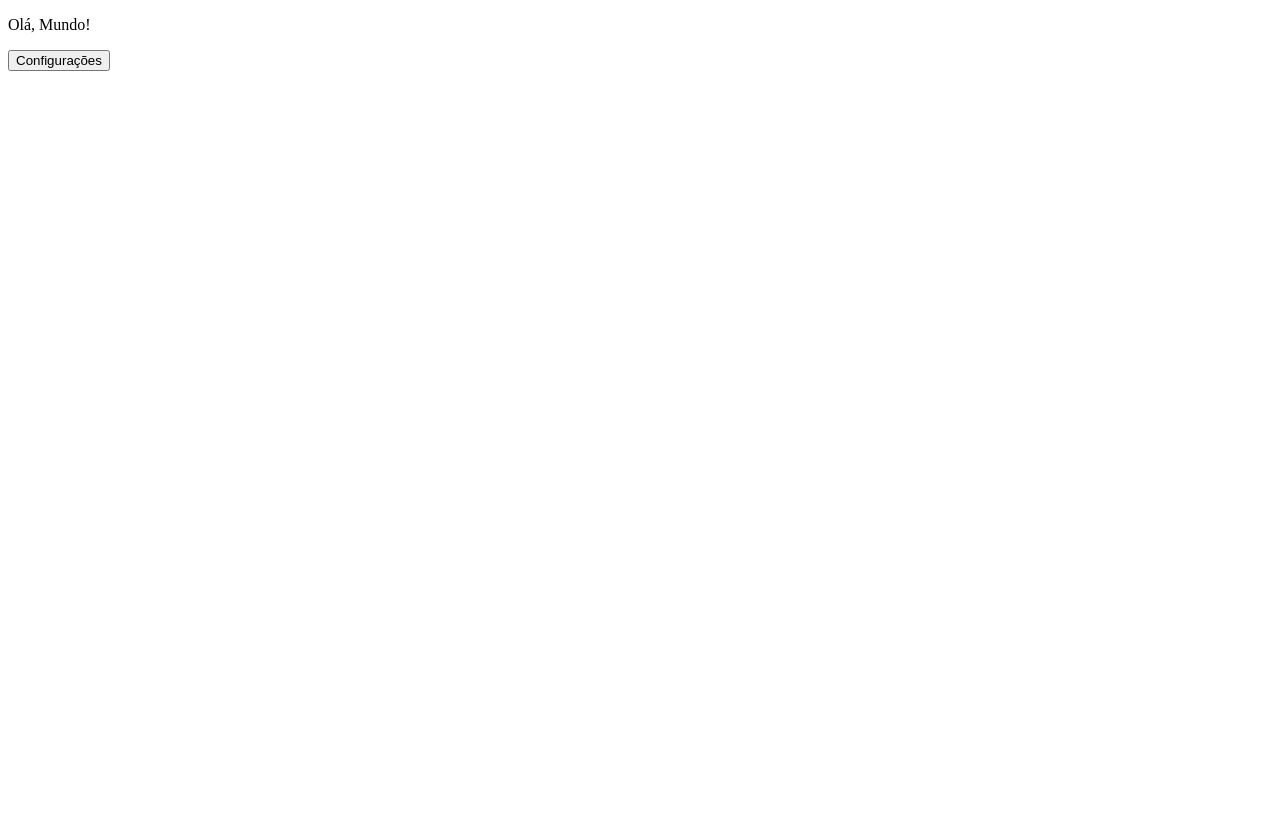
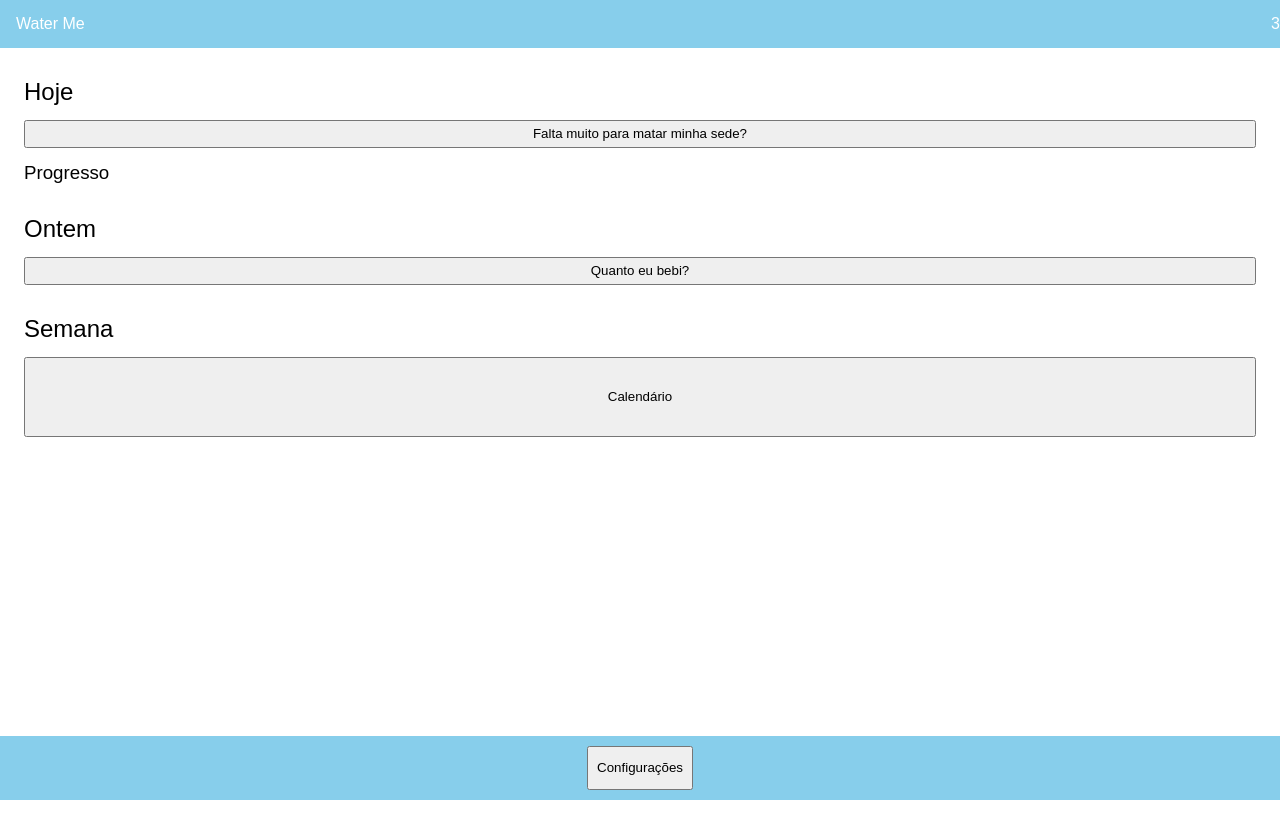
Before and after one commit to matheus-sousaa/water-me, a plain HTML site: page index.html in a window 1280 px wide. Before the commit the page ends 800 px from the top, so only its background shows below. Drawn offline with Linux system fonts and the light colour scheme.

Commit message:
base look strutcture

```diff
--- a/index.html
+++ b/index.html
@@ -12,7 +12,25 @@
       <title>Home</title>
     </head>
     <body>
-        <p>Olá, Mundo!</p>
+        <header class="headerBar">
+          <div class="appName">Water Me</div>
+          <div class="badge">3</div>
+        </header>
+      <div class="diaProgresso">
+        <h2>Hoje</h2>
+        <button class="BdiaProgresso" onclick="window.location.href='/hoje.html'">Falta muito para matar minha sede?</button>
+        <h3 id="barraProgresso">Progresso</h3>
+      </div>
+      <div class="diaProgresso">
+        <h2>Ontem</h2>
+        <button class="BdiaProgresso" onclick="window.location.href='/ontem.html'">Quanto eu bebi?</button>
+      </div>
+      <div class="semanaProgresso">
+        <h2>Semana</h2>
+        <button onclick="window.location.href='/dia-semana.html'">Calendário</button>
+      </div>
+      <footer class="configBar">
       <button onclick="window.location.href='/config.html'">Configurações</button>
+      </footer>
     </body>
 </html>
--- a/styles/global.css
+++ b/styles/global.css
@@ -0,0 +1,80 @@
+* {
+  margin: 0;
+  padding: 0;
+  font-family: Arial, Helvetica, sans-serif;
+  font-weight: normal;
+  line-height:1.5rem;
+}
+
+body {
+  padding-top: 3rem;
+  margin-left: 1.5rem;
+  margin-right: 1.5rem;
+  height: 100%;
+}
+
+html {
+  height: 100%;
+}
+
+.headerBar {
+  position: fixed;
+  top: 0;
+  left: 0;
+  width: 100%;
+  background-color: skyblue;
+  color: white;
+  height: 3rem;
+  display: flex;
+  align-items: center;
+  justify-content: space-between;
+}
+
+.appName {
+  font-size: 1rem;
+  margin-left: 1rem;
+}
+
+.diaProgresso {
+  width: 100%;
+  margin-top: 2rem;
+  margin-bottom: 2rem;
+}
+
+.semanaProgresso {
+  width: 100%;
+  margin-top: 2rem;
+  margin-bottom: 2rem;
+}
+
+div.semanaProgresso button {
+  width: 100%;
+  height: 5rem;
+  margin-top: 1rem;
+}
+
+.BdiaProgresso {
+  width: 100%;
+  margin-top: 1rem;
+}
+
+.configBar {
+  position: fixed;
+  bottom: 0;
+  left: 0;
+  width: 100%;
+  height: 4rem;
+  background-color: skyblue;
+  display: flex;
+  align-items: center;
+  justify-content: center;
+}
+
+#barraProgresso {
+  margin-top: 0.8rem;
+}
+
+footer button {
+  padding: 0.5rem;
+
+}
```
